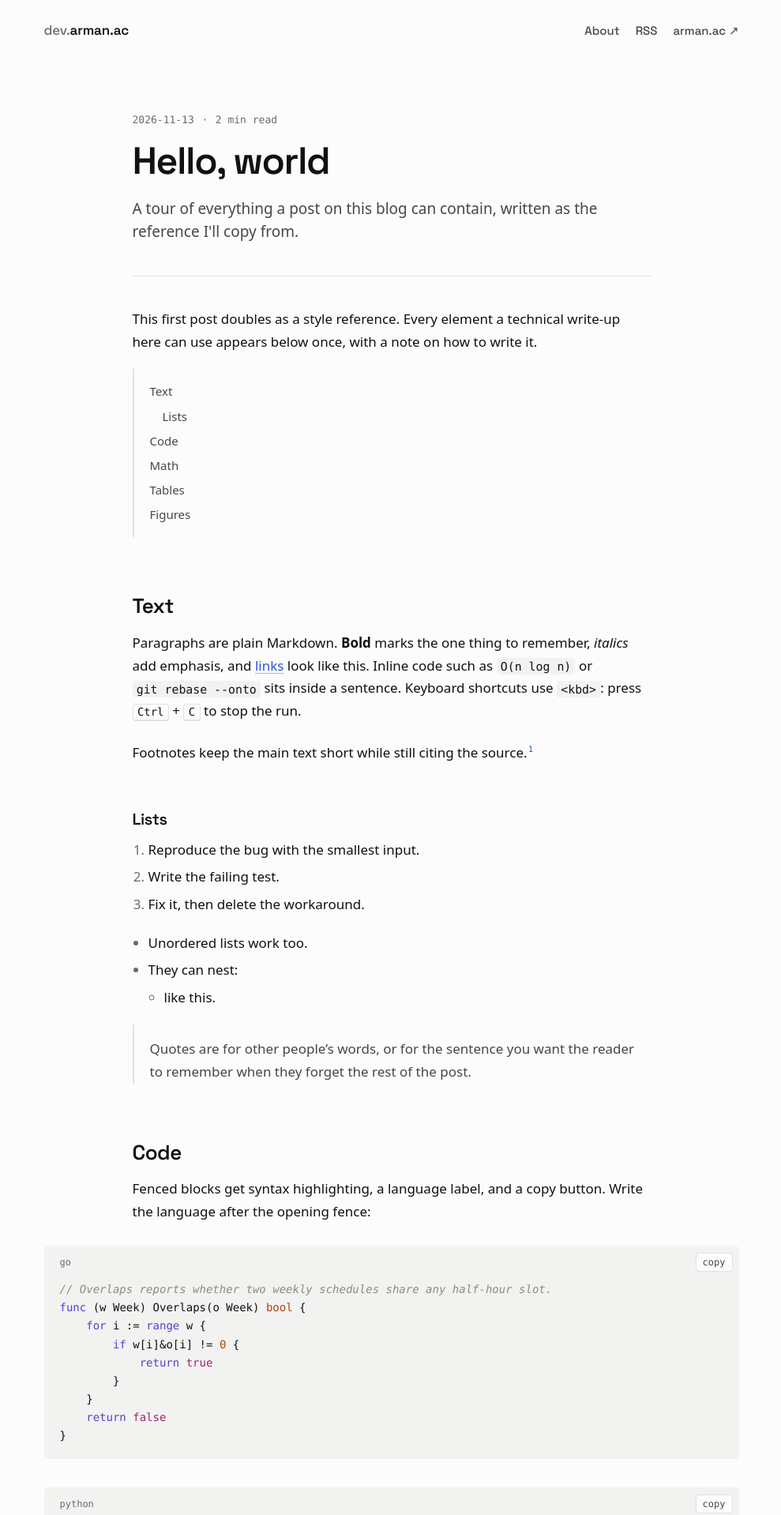
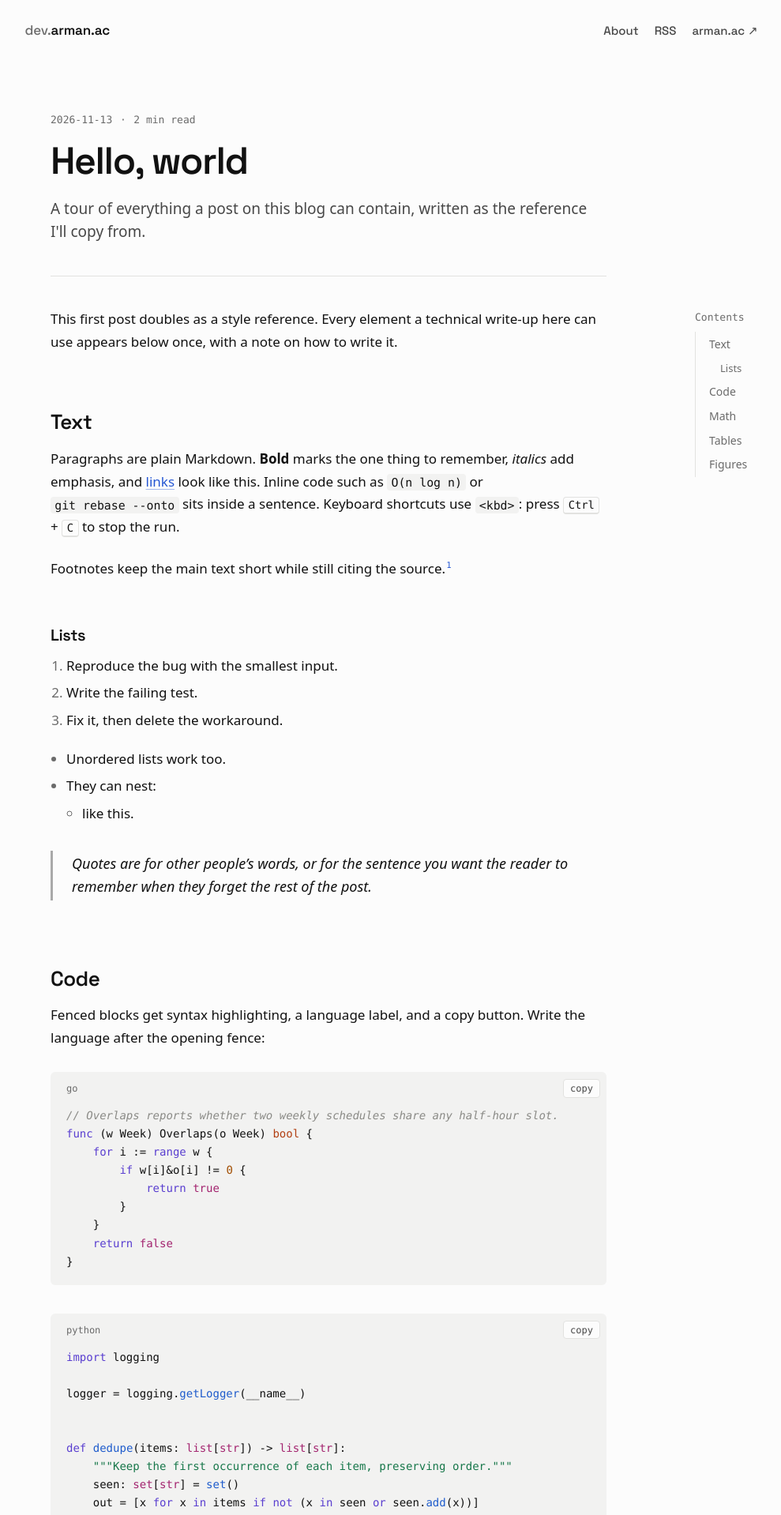
Before and after one commit to ArmanJR/ArmanJR.github.io, a Jekyll site: the page built from _posts/2026-11-13-hello-world.md, in a window 1280 px wide. Shown: the top 1918 px of the page at 79% size, without its empty margins (137-1126 px from the left). Built offline with Jekyll 4.4.1, drawn with Linux system fonts in a browser that asks for light colours; nearby versions of some CDN libraries; some web fonts are replaced.

Commit message:
feat(blog): add sticky table of contents and refine post layout
- Wrap the kramdown TOC in a collapsible "Contents" nav that becomes a
  sticky sidebar on wide screens and highlights the section being read
- Keep code blocks in the text column instead of breaking into the gutters
- Widen the reading measure from 41rem to 44rem
- Lift the dark background from #000 to #121212 and adjust surface, rule
  and comment colours to match
- Restyle blockquotes with a visible rule and full-contrast italic text
- Remove the spectrum progress bar and homepage date ticks

```diff
--- a/_includes/head.html
+++ b/_includes/head.html
@@ -3,7 +3,7 @@
   <meta name="viewport" content="width=device-width, initial-scale=1">
   <meta name="color-scheme" content="light dark">
   <meta name="theme-color" content="#fcfcfc" media="(prefers-color-scheme: light)">
-  <meta name="theme-color" content="#000000" media="(prefers-color-scheme: dark)">
+  <meta name="theme-color" content="#121212" media="(prefers-color-scheme: dark)">
   {%- seo -%}
   {%- feed_meta %}
   <link rel="icon" href="{{ '/assets/favicon.svg' | relative_url }}" type="image/svg+xml">
--- a/_layouts/post.html
+++ b/_layouts/post.html
@@ -4,7 +4,6 @@ body_class: page page--post
 ---
 {%- assign words = content | strip_html | number_of_words %}
 {%- assign minutes = words | divided_by: 220 | at_least: 1 %}
-<div class="progress" aria-hidden="true"></div>
 <article class="article">
   <header class="article__head">
     <p class="article__meta">
--- a/assets/css/main.css
+++ b/assets/css/main.css
@@ -1,10 +1,7 @@
 /*
  * dev.arman.ac
  *
- * The spectrum from arman.ac is used as an instrument, not a decoration:
- * each post's tick takes its hue from where it sits in time, and on a post
- * the spectrum fills as you read. Everything else stays quiet so the writing
- * and the code lead.
+ * Quiet by design, so the writing and the code lead.
  */
 
 /* ---------- Tokens ---------- */
@@ -21,8 +18,6 @@
   --ink-3: #6b6b6b;
   --rule: #e2e2e0;
   --accent: #2456d3;
-  --spec-s: 88%;
-  --spec-l: 47%;
 
   /* Syntax */
   --syn-comment: #8a8a86;
@@ -33,37 +28,27 @@
   --syn-type: #b23f12;
   --syn-builtin: #a3246f;
 
-  /* hue(p) = 20 + 300p: orange → yellow → green → blue → violet → magenta */
-  --spectrum: linear-gradient(
-    90deg,
-    hsl(20 var(--spec-s) var(--spec-l)),
-    hsl(80 var(--spec-s) var(--spec-l)) 20%,
-    hsl(140 var(--spec-s) var(--spec-l)) 40%,
-    hsl(200 var(--spec-s) var(--spec-l)) 60%,
-    hsl(260 var(--spec-s) var(--spec-l)) 80%,
-    hsl(320 var(--spec-s) var(--spec-l))
-  );
-
-  --measure: 41rem;
+  --measure: 44rem;
   --gutter: 7rem;
   --pad: 1.25rem;
+  /* Width reserved right of the layout for the sticky table of contents. */
+  --toc-width: 15.5rem;
 
   color-scheme: light dark;
 }
 
 @media (prefers-color-scheme: dark) {
   :root {
-    --bg: #000000;
-    --surface: #0d0d0d;
+    /* Near-black, not #000: pure black makes light text halate. */
+    --bg: #121212;
+    --surface: #1c1c1c;
     --ink: #ececec;
     --ink-2: #a6a6a6;
     --ink-3: #868686;
-    --rule: #1d1d1d;
+    --rule: #2a2a2a;
     --accent: #7aa2ff;
-    --spec-s: 100%;
-    --spec-l: 64%;
 
-    --syn-comment: #737373;
+    --syn-comment: #858585;
     --syn-keyword: #a99cff;
     --syn-string: #84dca2;
     --syn-number: #ffd970;
@@ -128,6 +113,12 @@ a:hover {
   text-decoration-color: currentColor;
 }
 
+@media (prefers-reduced-motion: no-preference) {
+  html {
+    scroll-behavior: smooth;
+  }
+}
+
 .visually-hidden {
   position: absolute;
   width: 1px;
@@ -153,8 +144,10 @@ a:hover {
 
 /*
  * Every block is a three-column grid: a gutter on each side and the reading
- * measure in the middle. Prose sits in the measure; code, tables and figures
- * break out into the gutters, because code lines run longer than sentences.
+ * measure in the middle. Prose, code and tables sit in the measure; only
+ * figures break out into the gutters. On wide screens a post with a table of
+ * contents raises the right margin's minimum (--aside) so the TOC fits there;
+ * the content shifts left only as far as it has to.
  */
 .frame,
 .prose {
@@ -165,7 +158,7 @@ a:hover {
     [wide-start] minmax(0, var(--gutter))
     [text-start] min(var(--measure), 100% - 2 * var(--pad))
     [text-end] minmax(0, var(--gutter))
-    [wide-end] minmax(var(--pad), 1fr)
+    [wide-end] minmax(var(--aside, var(--pad)), 1fr)
     [full-end];
 }
 
@@ -262,28 +255,9 @@ a:hover {
 }
 
 .entry__date {
-  position: relative;
-  padding-left: 0.875rem;
   font: 400 0.8125rem/2.15 var(--font-mono);
   color: var(--ink-3);
   font-variant-numeric: tabular-nums;
-}
-
-/* The post's own colour, matching its line on the spectrum. */
-.entry__date::before {
-  content: "";
-  position: absolute;
-  left: 0;
-  top: 0.55em;
-  width: 2px;
-  height: 1.05em;
-  background: hsl(calc(20 + var(--p) * 300) var(--spec-s) var(--spec-l));
-  transition: height 0.2s ease;
-}
-
-.entry:hover .entry__date::before {
-  height: 1.6em;
-  top: 0.3em;
 }
 
 .entry__title {
@@ -380,30 +354,6 @@ a:hover {
   margin-bottom: 2.5rem;
 }
 
-/* Reading progress, drawn with the same spectrum. Pure CSS where supported. */
-.progress {
-  position: fixed;
-  inset: 0 0 auto;
-  height: 2px;
-  background: var(--spectrum);
-  transform: scaleX(0);
-  transform-origin: 0 50%;
-  z-index: 10;
-}
-
-@supports (animation-timeline: scroll()) {
-  .progress {
-    animation: progress linear both;
-    animation-timeline: scroll(root);
-  }
-}
-
-@keyframes progress {
-  to {
-    transform: scaleX(1);
-  }
-}
-
 /* ---------- Prose ---------- */
 
 .prose > * {
@@ -489,15 +439,36 @@ a:hover {
   color: var(--ink-3);
 }
 
+/* Set apart by a clear rule and a larger italic, not by dimming the text. */
 .prose blockquote {
-  margin-inline: 0;
-  padding-left: 1.25rem;
-  border-left: 2px solid var(--rule);
-  color: var(--ink-2);
+  margin: 0.75rem 0 2rem;
+  padding: 0.125rem 0 0.125rem 1.5rem;
+  border-left: 3px solid color-mix(in srgb, var(--ink) 35%, transparent);
+  color: var(--ink);
+  font-size: 1.125rem;
+  font-style: italic;
+  line-height: 1.65;
+}
+
+.prose blockquote p {
+  text-wrap: pretty;
+}
+
+.prose blockquote > * {
+  margin-block: 0 0.75rem;
 }
 
 .prose blockquote > :last-child {
   margin-bottom: 0;
+}
+
+/* Emphasis inside an italic quote flips back to roman. */
+.prose blockquote :is(em, i) {
+  font-style: normal;
+}
+
+.prose blockquote code {
+  font-style: normal;
 }
 
 .prose hr {
@@ -562,26 +533,176 @@ a:hover {
   font-size: 0.9375rem;
 }
 
-/* Table of contents: write `* TOC` then `{:toc}` in a post. */
-.prose #markdown-toc {
+/*
+ * Table of contents: write `* TOC` then `{:toc}` in a post. kramdown renders
+ * a plain list (styled below for when main.js doesn't run); main.js wraps it
+ * in .toc, which is a collapsible card in the text column and, on wide
+ * screens, a sticky sidebar that tracks the section being read.
+ */
+.prose > #markdown-toc {
   padding: 1rem 0 1rem 1.25rem;
   border-left: 2px solid var(--rule);
   list-style: none;
   font-size: 0.9375rem;
 }
 
-.prose #markdown-toc ul {
+.prose > #markdown-toc ul {
   list-style: none;
   padding-left: 1rem;
 }
 
-.prose #markdown-toc a {
+.prose > #markdown-toc a {
   color: var(--ink-2);
   text-decoration: none;
 }
 
-.prose #markdown-toc a:hover {
+.prose > #markdown-toc a:hover {
   color: var(--ink);
+}
+
+.prose > .toc {
+  margin-block: 0.5rem 2rem;
+}
+
+.toc__details {
+  border: 1px solid var(--rule);
+  border-radius: 6px;
+}
+
+.toc__summary {
+  display: flex;
+  align-items: center;
+  gap: 0.75rem;
+  padding: 0.875rem 1rem;
+  list-style: none;
+  font: 400 0.8125rem/1 var(--font-mono);
+  color: var(--ink-2);
+  cursor: pointer;
+  user-select: none;
+}
+
+.toc__summary::-webkit-details-marker {
+  display: none;
+}
+
+.toc__summary:hover {
+  color: var(--ink);
+}
+
+.toc__count {
+  margin-left: auto;
+  color: var(--ink-3);
+}
+
+/* Chevron: points down when closed, up when open. */
+.toc__summary::after {
+  content: "";
+  width: 0.4rem;
+  height: 0.4rem;
+  margin-top: -0.2rem;
+  border-right: 1.5px solid currentColor;
+  border-bottom: 1.5px solid currentColor;
+  transform: rotate(45deg);
+  transition: transform 0.2s ease;
+}
+
+.toc__details[open] > .toc__summary::after {
+  margin-top: 0.2rem;
+  transform: rotate(225deg);
+}
+
+/* A rail on the left; the current section draws over it. */
+.toc .toc__list,
+.toc .toc__list ul,
+.toc .toc__list li {
+  margin: 0;
+  padding: 0;
+  list-style: none;
+}
+
+.toc .toc__list {
+  margin: 0 1rem 1rem;
+  border-left: 1px solid var(--rule);
+  font-size: 0.9375rem;
+  line-height: 1.4;
+}
+
+.toc .toc__list a {
+  display: block;
+  margin-left: -1px;
+  padding: 0.35rem 0 0.35rem 1rem;
+  border-left: 2px solid transparent;
+  color: var(--ink-3);
+  text-decoration: none;
+  text-wrap: pretty;
+  transition: color 0.15s ease, border-color 0.15s ease;
+}
+
+.toc .toc__list ul a {
+  padding-left: 1.875rem;
+  font-size: 0.875rem;
+}
+
+.toc .toc__list a:hover {
+  color: var(--ink);
+}
+
+/* The section containing the current one is lifted a little too. */
+.toc .toc__list li:has([aria-current]) > a {
+  color: var(--ink-2);
+}
+
+.toc .toc__list a[aria-current] {
+  color: var(--ink);
+  border-left-color: var(--ink);
+}
+
+@media (min-width: 75rem) {
+  main:has(.toc) {
+    --aside: var(--toc-width);
+  }
+
+  /* main.js sets --toc-rows so the TOC's area runs to the end of the post. */
+  .prose > .toc {
+    grid-column: wide-end / full-end;
+    grid-row: span var(--toc-rows, 1);
+    align-self: start;
+    position: sticky;
+    top: 2.5rem;
+    z-index: 1;
+    max-width: calc(15rem + var(--pad));
+    max-height: calc(100vh - 5rem);
+    margin: 0;
+    padding-right: var(--pad);
+    overflow-y: auto;
+    overscroll-behavior: contain;
+    scrollbar-width: thin;
+  }
+
+  .toc__details {
+    border: 0;
+  }
+
+  .toc__summary {
+    padding: 0.35rem 0 0.75rem;
+    color: var(--ink-3);
+    cursor: default;
+    pointer-events: none;
+  }
+
+  .toc__summary::after,
+  .toc__count {
+    display: none;
+  }
+
+  .toc .toc__list {
+    margin: 0;
+    font-size: 0.875rem;
+  }
+
+  .toc .toc__list ul a {
+    font-size: 0.8125rem;
+  }
 }
 
 /* Tables */
@@ -652,10 +773,13 @@ pre {
   font-size: 0.8125em;
 }
 
-/* Grid items don't collapse margins, so the top margin stays small. */
+/*
+ * Code keeps the text column, like every other block; long lines scroll
+ * inside the block. Grid items don't collapse margins, so the top margin
+ * stays small.
+ */
 .prose .highlighter-rouge:has(pre),
 .prose > pre {
-  grid-column: wide;
   margin-block: 0.5rem 1.75rem;
 }
 
@@ -856,10 +980,6 @@ pre {
     line-height: 1.6;
   }
 
-  .entry__date::before {
-    top: 0.3em;
-  }
-
   .anchor {
     display: none;
   }
@@ -886,9 +1006,9 @@ pre {
 @media print {
   .site-head,
   .site-foot,
-  .progress,
   .code-bar,
   .anchor,
+  .toc,
   .pager {
     display: none;
   }
--- a/assets/js/main.js
+++ b/assets/js/main.js
@@ -95,6 +95,116 @@
     }
   }
 
+  // Table of contents. kramdown renders `* TOC {:toc}` as ul#markdown-toc;
+  // wrap it in a labelled, collapsible nav. CSS makes it a sticky sidebar on
+  // wide screens, where it is always open and marks the section being read.
+  var TOC_SIDEBAR = "(min-width: 75rem)"; // keep in sync with main.css
+
+  function buildToc() {
+    var list = document.querySelector(".prose > #markdown-toc");
+    if (!list) return;
+
+    var sections = [];
+    list.querySelectorAll("a[href^='#']").forEach(function (link) {
+      var heading = document.getElementById(decodeURIComponent(link.hash.slice(1)));
+      if (heading) sections.push({ link: link, heading: heading });
+      else log.error("TOC entry has no matching heading: " + link.hash);
+    });
+    if (!sections.length) return;
+
+    var nav = document.createElement("nav");
+    nav.className = "toc";
+    nav.setAttribute("aria-labelledby", "toc-title");
+
+    var details = document.createElement("details");
+    details.className = "toc__details";
+
+    var summary = document.createElement("summary");
+    summary.className = "toc__summary";
+    var title = document.createElement("span");
+    title.id = "toc-title";
+    title.textContent = "Contents";
+    var count = document.createElement("span");
+    count.className = "toc__count";
+    count.textContent = sections.length + (sections.length === 1 ? " section" : " sections");
+    summary.append(title, count);
+
+    list.parentNode.insertBefore(nav, list);
+    list.classList.add("toc__list");
+    details.append(summary, list);
+    nav.appendChild(details);
+
+    // Span every row after the TOC so the sticky sidebar can travel the whole
+    // post. Runs after renderMath, which adds rows of its own.
+    var rows = 1;
+    for (var el = nav.nextElementSibling; el; el = el.nextElementSibling) rows++;
+    nav.style.setProperty("--toc-rows", rows);
+
+    // Open in the sidebar; collapsed in the text column so it doesn't push
+    // the post down. The sidebar's heading is a label, not a toggle.
+    var sidebar = window.matchMedia(TOC_SIDEBAR);
+    function syncLayout() {
+      details.open = sidebar.matches;
+      summary.tabIndex = sidebar.matches ? -1 : 0;
+    }
+    syncLayout();
+    sidebar.addEventListener("change", syncLayout);
+    summary.addEventListener("click", function (event) {
+      if (sidebar.matches) event.preventDefault();
+    });
+
+    trackSection(nav, sections, sidebar);
+  }
+
+  // Mark the section whose heading most recently scrolled past the top of
+  // the viewport.
+  function trackSection(nav, sections, sidebar) {
+    var current = null;
+    var pending = false;
+
+    function update() {
+      pending = false;
+      var root = document.documentElement;
+      var line = Math.min(window.innerHeight * 0.25, 120);
+      var active = null;
+      for (var i = 0; i < sections.length; i++) {
+        if (sections[i].heading.getBoundingClientRect().top > line) break;
+        active = sections[i];
+      }
+      // A short final section never reaches the line; finish on it.
+      var maxScroll = root.scrollHeight - window.innerHeight;
+      if (active && maxScroll > 0 && window.scrollY >= maxScroll - 2) {
+        active = sections[sections.length - 1];
+      }
+      if (active === current) return;
+
+      if (current) current.link.removeAttribute("aria-current");
+      current = active;
+      if (!active) return;
+
+      active.link.setAttribute("aria-current", "true");
+
+      // Keep the mark visible when the sidebar list is taller than the screen.
+      if (sidebar.matches && nav.scrollHeight > nav.clientHeight) {
+        var box = nav.getBoundingClientRect();
+        var item = active.link.getBoundingClientRect();
+        if (item.top < box.top || item.bottom > box.bottom) {
+          nav.scrollTop += item.top - box.top - box.height / 2;
+        }
+      }
+    }
+
+    function schedule() {
+      if (pending) return;
+      pending = true;
+      window.requestAnimationFrame(update);
+    }
+
+    window.addEventListener("scroll", schedule, { passive: true });
+    window.addEventListener("resize", schedule);
+    update();
+  }
+
   function run(name, fn) {
     try { fn(); } catch (err) { log.error(name + " failed", err); }
   }
@@ -103,5 +213,6 @@
     run("anchors", addAnchors);
     run("code bars", addCodeBars);
     run("math", renderMath);
+    run("table of contents", buildToc);
   });
 })();
```
Also changed, not shown: _layouts/home.html (+1 -13 lines).
